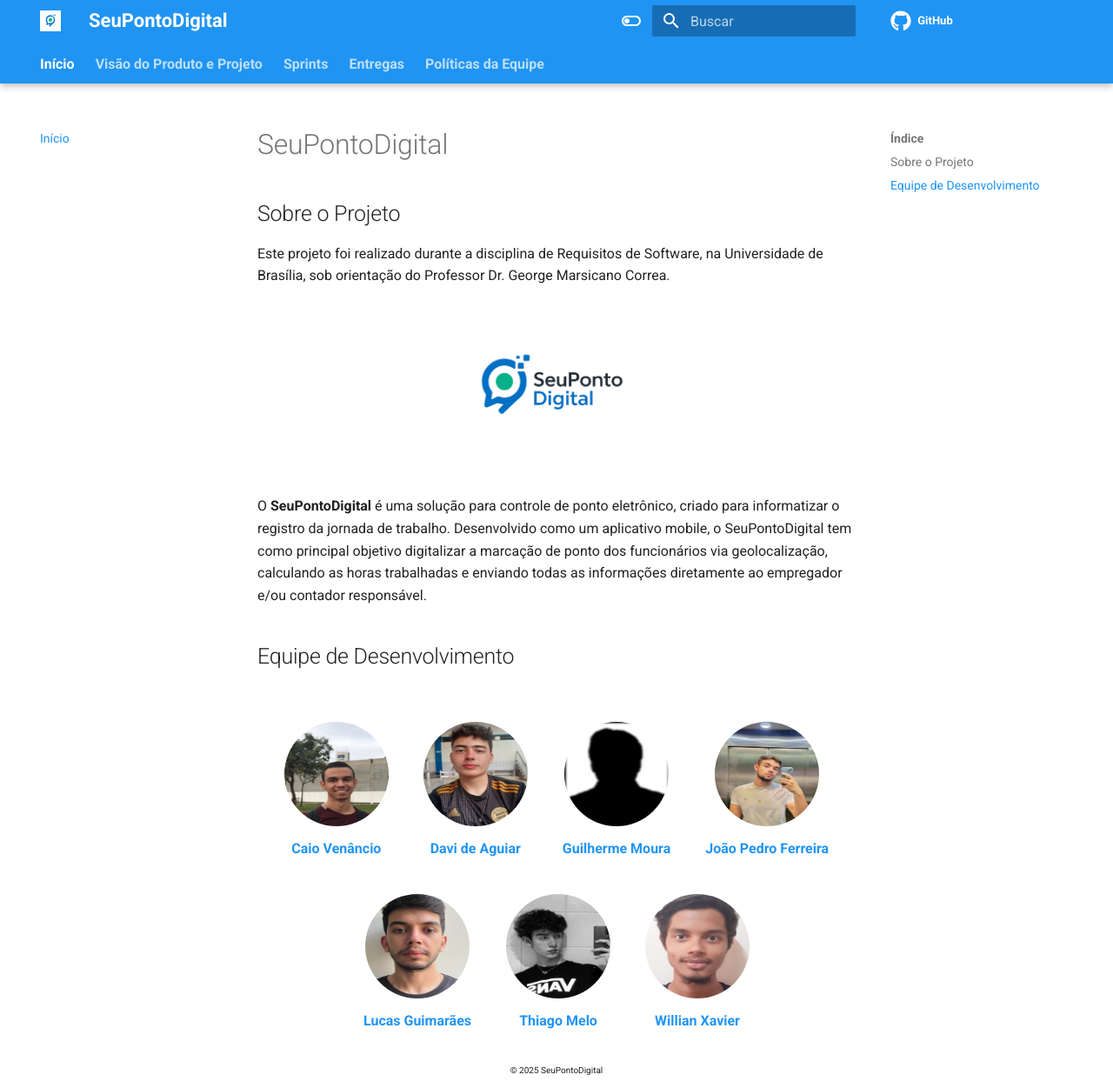
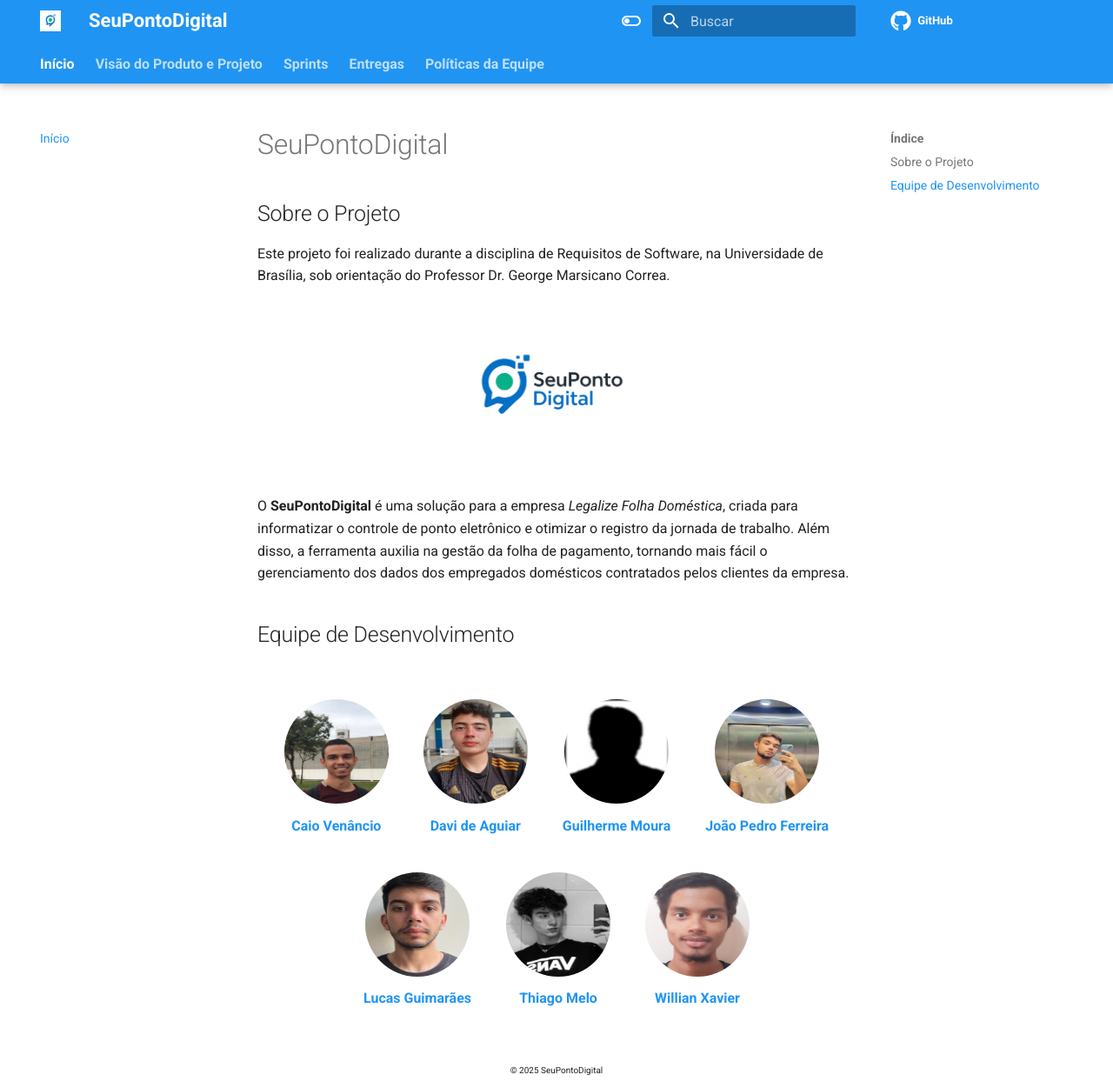
Before and after one commit to mdsreq-fga-unb/2025.1-T01-SeuPontoDigital, an MkDocs documentation site: the page built from docs/index.md, in a window 1280 px wide and 1251 px high. Shown: the whole window at 87% size. Built offline with MkDocs 1.6.1 and Material for MkDocs 9.7.7, drawn with Linux system fonts in a browser that asks for light colours; comment, search, counter and statistics services are not loaded.

Commit message:
docs: pagina inicial sobre o projeto

```diff
--- a/docs/index.md
+++ b/docs/index.md
@@ -8,7 +8,7 @@ Este projeto foi realizado durante a disciplina de Requisitos de Software, na Un
   <img src="assets/icons/pontodigital.png" alt="Logo do produto" width="200">
 </div>
 
-O **SeuPontoDigital** é uma solução para controle de ponto eletrônico, criado para informatizar o registro da jornada de trabalho. Desenvolvido como um aplicativo mobile, o SeuPontoDigital tem como principal objetivo digitalizar a marcação de ponto dos funcionários via geolocalização, calculando as horas trabalhadas e enviando todas as informações diretamente ao empregador e/ou contador responsável.
+O **SeuPontoDigital** é uma solução para a empresa *Legalize Folha Doméstica*, criada para informatizar o controle de ponto eletrônico e otimizar o registro da jornada de trabalho. Além disso, a ferramenta auxilia na gestão da folha de pagamento, tornando mais fácil o gerenciamento dos dados dos empregados domésticos contratados pelos clientes da empresa.
 
 ## Equipe de Desenvolvimento
 <br>
```
